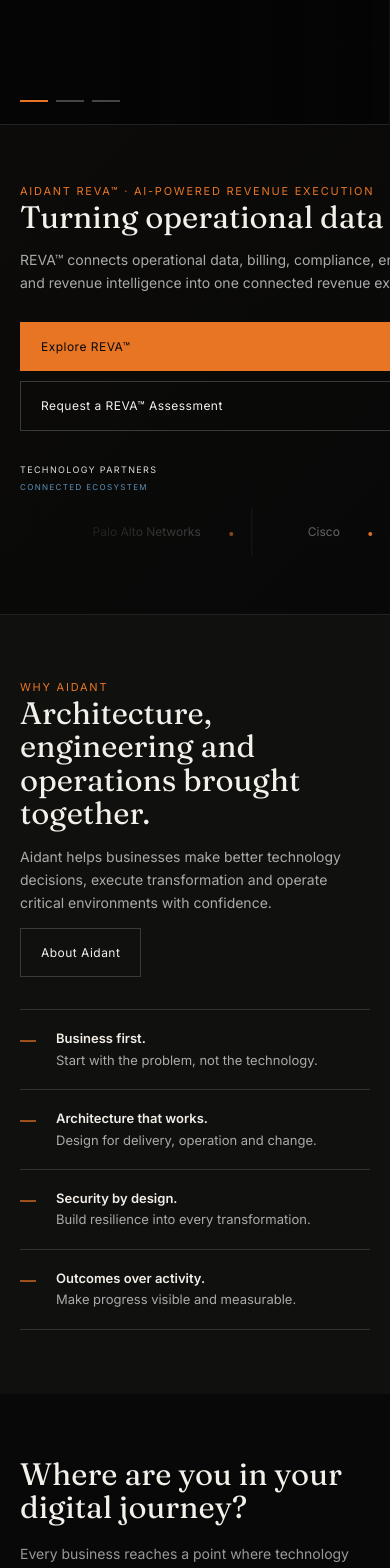
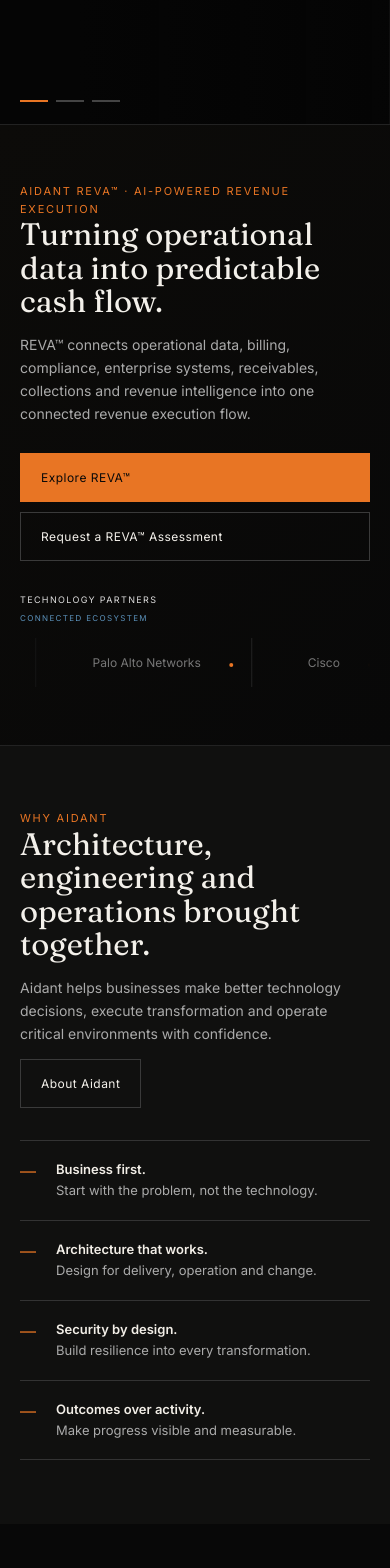
Before and after one commit to testingonline143/aidant-it-website, a Next.js app: page / in a window 390 px wide. Shown: the part 720-2288 px from the top of the page. Built offline with nearby package versions, Linux system fonts and the light colour scheme; no server answers.

Commit message:
fix: prevent mobile REVA content overflow

```diff
--- a/app/mobile.css
+++ b/app/mobile.css
@@ -1,6 +1,7 @@
 /* Mobile-first responsive layer for Aidant IT */
 @media (max-width: 700px){
   html,body{width:100%;max-width:100%;overflow-x:hidden;}
+  main,section,footer{max-width:100%;overflow-x:hidden;}
   .wrap{width:100%;max-width:none;margin:0;padding-left:20px;padding-right:20px;}
   header{height:68px;padding:0 20px;}
   .logo{font-size:16px;}
@@ -11,7 +12,7 @@
   .hslide{width:100%;min-height:100%;height:100%;padding:0;}
   .hslide-inner{width:100%;max-width:none;min-height:100%;padding:96px 20px 72px;justify-content:center;}
   .hero-index{margin-bottom:22px;font-size:9px;}
-  .hero h1,.hslide h1{font-size:clamp(40px,11.5vw,58px);line-height:1.02;max-width:100%;letter-spacing:-.035em;}
+  .hero h1,.hslide h1{font-size:clamp(40px,11.5vw,58px);line-height:1.02;max-width:100%;letter-spacing:-.035em;overflow-wrap:anywhere;}
   .lede,.hslide p.lede{font-size:14px;line-height:1.6;max-width:100%;margin:20px 0 24px;}
   .hero-ctas{display:grid;grid-template-columns:1fr;gap:10px;width:100%;}
   .hero-ctas .btn{width:100%;min-height:50px;justify-content:space-between;padding:14px 17px;}
@@ -29,38 +30,43 @@
 
   section,.section-alt{padding:64px 0;}
   .reva{padding:58px 0;}
-  .reva-grid,.why-grid,.head-row,.page-hero-grid,.content-block{grid-template-columns:1fr;gap:32px;}
-  .reva h2,.why-grid h2{font-size:31px;line-height:1.08;}
-  .reva p,.why-grid p{font-size:14px;line-height:1.65;}
-  .reva-ctas{display:grid;grid-template-columns:1fr;gap:10px;}
-  .reva-ctas .btn{width:100%;justify-content:space-between;}
+  .reva-grid,.why-grid,.head-row,.page-hero-grid,.content-block{grid-template-columns:minmax(0,1fr);gap:32px;min-width:0;}
+  .reva-grid>*,.why-grid>*,.head-row>*,.page-hero-grid>*,.content-block>*{min-width:0;max-width:100%;}
+  .reva h2,.why-grid h2{font-size:31px;line-height:1.08;max-width:100%;overflow-wrap:anywhere;word-break:normal;}
+  .reva p,.why-grid p{font-size:14px;line-height:1.65;max-width:100%;overflow-wrap:anywhere;}
+  .reva-ctas{display:grid;grid-template-columns:minmax(0,1fr);gap:10px;width:100%;min-width:0;}
+  .reva-ctas .btn{width:100%;min-width:0;justify-content:space-between;white-space:normal;}
   .reva-partners-label{font-size:9px;line-height:1.5;}
   .reva-partners-label span{display:block;margin:5px 0 0;font-size:8px;}
+  .partner-strip{width:100%;max-width:100%;overflow:hidden;}
   .partner-track{gap:38px;animation-duration:20s;}
   .partner-track span{font-size:12px;padding-left:18px;padding-right:18px;}
 
   .head-row{display:block;padding:0;margin-bottom:30px;}
-  .head-row h2{font-size:31px;line-height:1.08;max-width:100%;}
+  .head-row h2{font-size:31px;line-height:1.08;max-width:100%;overflow-wrap:anywhere;}
   .head-row p{font-size:14px;line-height:1.6;max-width:100%;margin-top:18px;}
-  .grid-3,.solutions-grid,.industry-grid,.content-cards{grid-template-columns:1fr;width:100%;}
+  .grid-3,.solutions-grid,.industry-grid,.content-cards{grid-template-columns:minmax(0,1fr);width:100%;min-width:0;}
+  .grid-3>* ,.solutions-grid>* ,.industry-grid>* ,.content-cards>*{min-width:0;max-width:100%;}
   .cell{padding:28px 20px;min-height:150px;border-right:0;}
   .cell h4{margin-top:30px;font-size:23px;}
   .solution,.industry-card,.content-card{padding:26px 20px;min-height:185px;}
-  .solution h3,.industry-card h3,.content-card h3{font-size:23px;}
-  .work-grid{grid-template-columns:1fr;}
-  .footer-grid{grid-template-columns:1fr;gap:32px;}
-  .belief{grid-template-columns:26px 1fr;gap:10px;padding:18px 0;}
-  .belief p{font-size:13px;}
+  .solution h3,.industry-card h3,.content-card h3{font-size:23px;overflow-wrap:anywhere;}
+  .solution p,.industry-card p,.content-card p{overflow-wrap:anywhere;}
+  .work-grid{grid-template-columns:minmax(0,1fr);min-width:0;}
+  .footer-grid{grid-template-columns:minmax(0,1fr);gap:32px;min-width:0;}
+  .belief-list{min-width:0;max-width:100%;}
+  .belief{grid-template-columns:26px minmax(0,1fr);gap:10px;padding:18px 0;}
+  .belief p{font-size:13px;overflow-wrap:anywhere;}
   .page-hero{padding:108px 0 58px;}
-  .page-hero h1{font-size:clamp(40px,12vw,58px);}
-  .page-lede{font-size:15px;line-height:1.65;}
+  .page-hero h1{font-size:clamp(40px,12vw,58px);overflow-wrap:anywhere;}
+  .page-lede{font-size:15px;line-height:1.65;overflow-wrap:anywhere;}
   .content-block{padding:48px 0;}
-  .content-heading h2{font-size:29px;}
-  .section-copy{font-size:14px;line-height:1.7;}
-  .feature-list{grid-template-columns:1fr;}
+  .content-heading h2{font-size:29px;overflow-wrap:anywhere;}
+  .section-copy{font-size:14px;line-height:1.7;overflow-wrap:anywhere;}
+  .feature-list{grid-template-columns:minmax(0,1fr);min-width:0;}
+  .feature-list li{min-width:0;overflow-wrap:anywhere;}
   .page-final-cta{display:block;padding:30px 20px;}
-  .page-final-cta h2{font-size:30px;}
-  .page-final-cta .btn{margin-top:24px;width:100%;justify-content:space-between;}
+  .page-final-cta h2{font-size:30px;overflow-wrap:anywhere;}
   .panel{width:100%;max-width:100%;}
   .panel-head{padding:20px;}
   .nav-head{padding:17px 20px;}
```
